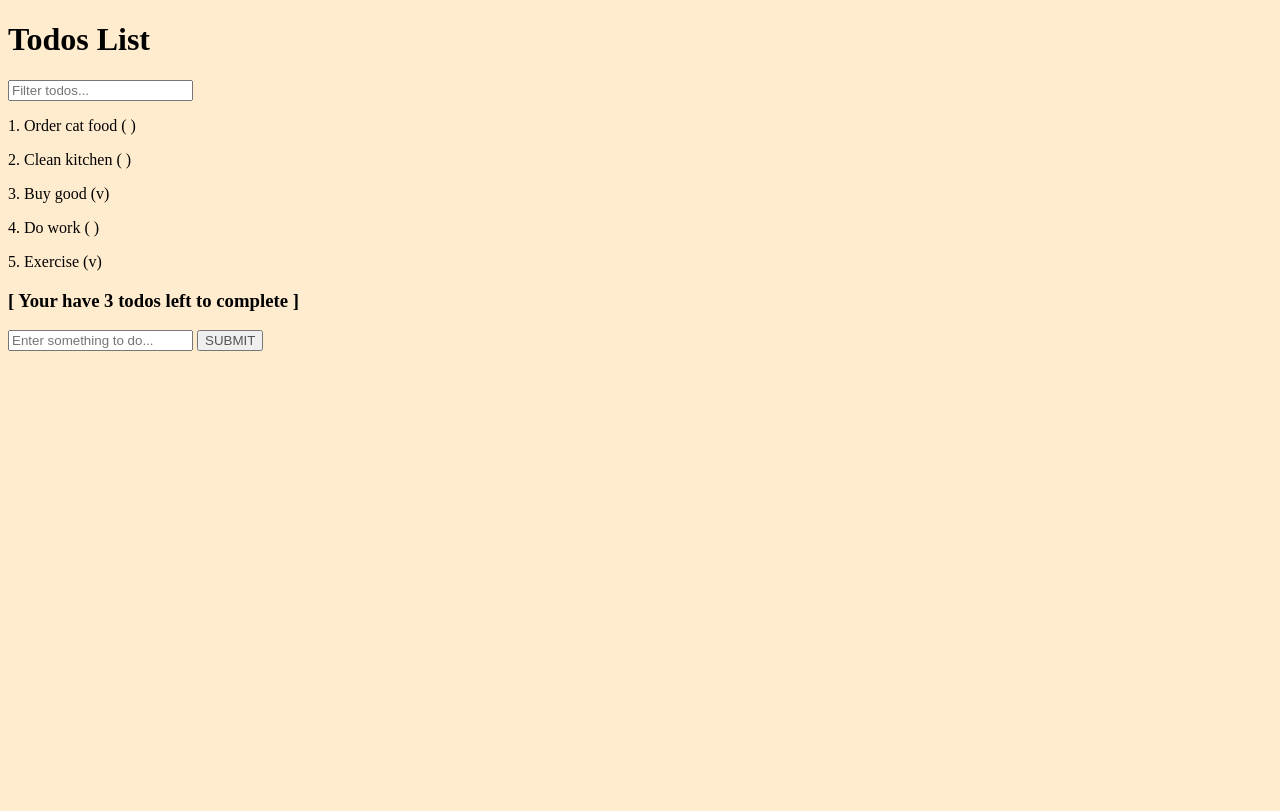
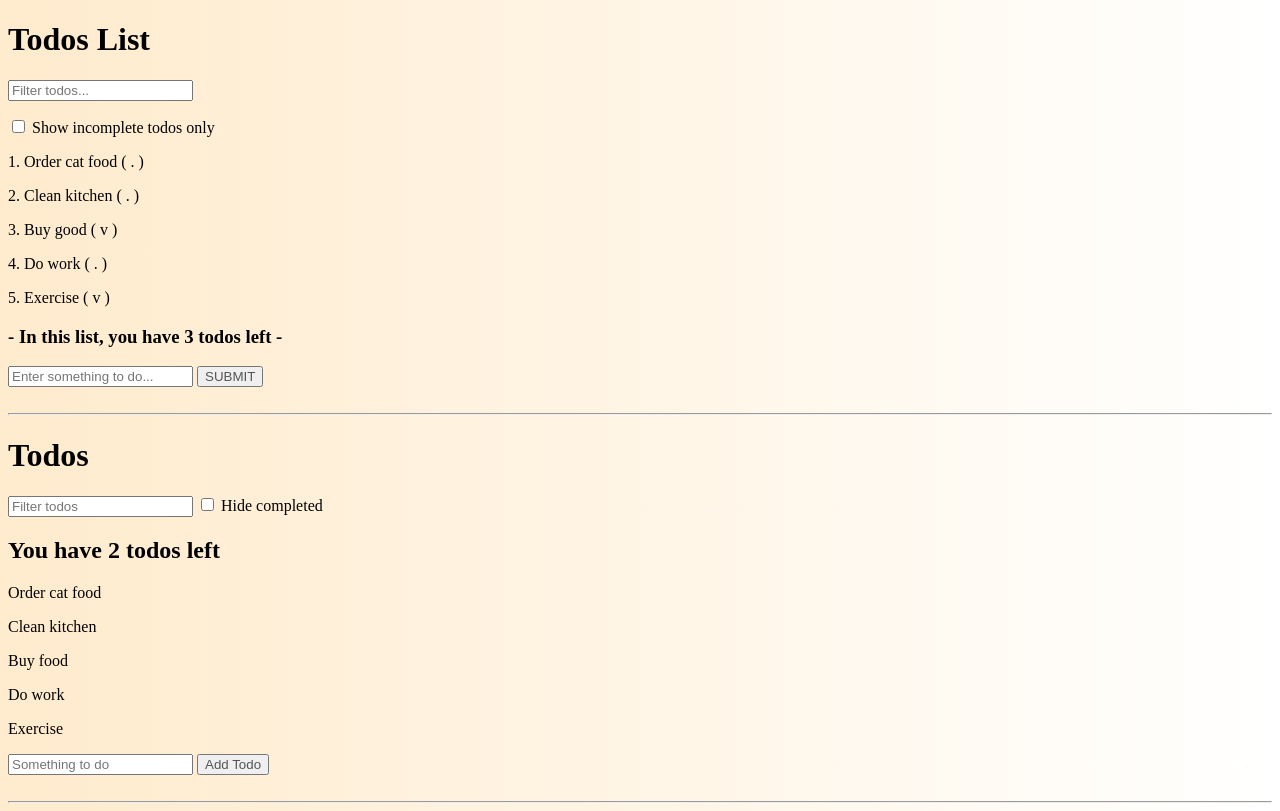
Before and after one commit to jinook929/js-bootcamp, a plain HTML site: page todo-app/index.html in a window 1280 px wide. Drawn offline with Linux system fonts and the light colour scheme.

Commit message:
add new todo function

```diff
--- a/todo-app/index.html
+++ b/todo-app/index.html
@@ -11,8 +11,13 @@
 
   <h1>Todos List</h1>
 
-  <div id="searchInput">
+  <div id="searchSetting">
     <input id="searchBox" type="text" placeholder="Filter todos...">
+    <p>
+      <label>
+        <input id="incompleteOnly" type="checkbox"> Show incomplete todos only
+      </label>
+    </p>
   </div>
 
   <div id="mainDisplay">
@@ -25,7 +30,23 @@
     <button id="addTodoBtn">SUBMIT</button>
   </form>
 
+  <script src="todoApp.js"></script>
 
-  <script src="todoApp.js"></script>
+<!-- ********************************************************* --><br><hr>
+
+  <h1>Todos</h1>
+  <input id="search-text" type="text" placeholder="Filter todos">
+  <label>
+      <input type="checkbox" id="hide-completed"> Hide completed
+  </label>
+  <div id="todos"></div>
+  <form id="new-todo">
+      <input type="text" placeholder="Something to do" name="text">
+      <button>Add Todo</button>
+  </form>
+  <script src="todo-app.js"></script>
+
+<!-- ********************************************************* --><br><hr>
+
 </body>
 </html>
--- a/todo-app/style.css
+++ b/todo-app/style.css
@@ -1,5 +1,5 @@
 body {
-  background: blanchedalmond;
+  background: linear-gradient(to right, blanchedalmond, white);
 }
 
 button {
--- /dev/null
+++ b/todo-app/todo-app.js
@@ -0,0 +1,69 @@
+const todoItems = [{
+  text: 'Order cat food',
+  completed: false
+}, {
+  text: 'Clean kitchen',
+  completed: true
+}, {
+  text: 'Buy food',
+  completed: true
+}, {
+  text: 'Do work',
+  completed: false
+}, {
+  text: 'Exercise',
+  completed: true
+}]
+
+const todoDisplay = document.querySelector('#todos');
+const filters = {
+  searchText: '',
+  hideCompleted: false
+}
+
+const renderTodos = (todos, filters) => {
+  const filteredTodos = todos.filter(todo => {
+    const searchTextMatch = todo.text.toLowerCase().includes(filters.searchText);
+    const hideCompletedMatch = !filters.hideCompleted || !todo.completed;
+
+    return searchTextMatch && hideCompletedMatch;
+  })
+
+  todoDisplay.innerHTML = '';
+
+  let incompleteTodos = filteredTodos.filter(todo => {
+    return !todo.completed
+  });
+
+  let summary = document.createElement('h2');
+  summary.textContent = `You have ${incompleteTodos.length} todos left`;
+  todoDisplay.appendChild(summary)
+
+  filteredTodos.forEach(todo => {
+    let p = document.createElement('p');
+    p.textContent = todo.text;
+    todoDisplay.appendChild(p);
+  });
+}
+
+renderTodos(todoItems, filters)
+
+document.querySelector('#search-text').addEventListener('input', (e) => {
+  filters.searchText = e.target.value;
+  renderTodos(todoItems, filters);
+})
+
+document.querySelector('#hide-completed').addEventListener('change', (e) => {
+  filters.hideCompleted = e.target.checked;
+  renderTodos(todoItems, filters);
+})
+
+document.querySelector('#new-todo').addEventListener('submit', (e) => {
+  e.preventDefault();
+  todoItems.push({
+    text: e.target.elements.text.value,
+    completed: false
+  })
+  renderTodos(todoItems, filters);
+  e.target.elements.text.value = '';
+})
--- a/todo-app/todoApp.js
+++ b/todo-app/todoApp.js
@@ -1,15 +1,4 @@
-// const paragraphs = document.querySelectorAll('p');
-// paragraphs.forEach(p => {
-//   if(p.textContent.includes('the')){
-//     p.remove();
-//   }
-// });
-
-// const newParagraph = document.createElement('p');
-// newParagraph.textContent = '===== A new paragraph from js file =====';
-// document.querySelector('body').appendChild(newParagraph);
-
-// Data Model ============================================================================
+// Data Model ===============================================================
 const todos = [
   {
     text: 'Order cat food',
@@ -33,102 +22,168 @@ const todos = [
   },
 ]
 
-// General variables ===============================================================
+// General variables
 const searchBox = document.querySelector('#searchBox');
+const incompleteOnly = document.querySelector('#incompleteOnly');
+const todosList = document.querySelector('#todosList');
 const leftTodos = document.querySelector('#leftTodos');
-const todosList = document.querySelector('#todosList');
-const inputBox = document.querySelector('#inputBox');
 const newTodoForm = document.querySelector('#newTodoForm');
-// const mainDisplay = document.querySelector('#mainDisplay');
-// const addTodoBtn = document.querySelector('#addTodoBtn');
-const filters = {
-  searchBoxValue: '',
-};
-let inputBoxValue;
-let summary = document.createElement('h3');
-let itemIndex;
-let incompleteTodos;
+let searchBoxValue = '';
+let filteredTodos = [];
 
-// Functions ===============================================================
-// Initial display function
-function init(todos) {
-  incompleteTodos = todos.filter(todo => !todo.completed)
-  summary.textContent = `[ Your have ${incompleteTodos.length} todos left to complete ]`;
-  leftTodos.appendChild(summary);
-  todoList(todos);
-}
-// Render appropriate todo list
-function todoList(todos) {
-  todos.forEach((todo, i) => {
-    let todoElement = document.createElement('p');
-    itemIndex = i + 1;
-    todoElement.textContent = `${itemIndex}. ${todo.text} (${todo.completed ? 'v' : ' '})`;
-    todosList.appendChild(todoElement);
-  });
-}
-// Remove main contents
-function removeContents() {
-  document.querySelector('h3').remove();
+const init = () => {
+  // Clear fields
   todosList.innerHTML = '';
-}
-// Add new todo
-function addNewTodo() {
-  itemIndex++;
-  todos.push({
-    text: inputBoxValue,
-    completed: false
+  leftTodos.innerHTML = '';
+  // Filter todos
+  if(!incompleteOnly.checked) {
+    filteredTodos = todos.filter(todo => todo.text.toLowerCase().includes(searchBoxValue.toLowerCase()));
+  } else {
+    filteredTodos = todos.filter(todo => todo.text.toLowerCase().includes(searchBoxValue.toLowerCase()) && !todo.completed);
+  }
+  // Render filtered todos
+  let indexId;
+  filteredTodos.forEach((todo, i) => {
+    indexId = i + 1;
+    let row = document.createElement('p');
+    row.textContent = `${indexId}. ${todo.text} ${todo.completed ? '( v )' : '( . )'}`;
+    todosList.appendChild(row)
   })
-  let newTodo = document.createElement('p');
-  newTodo.textContent = `${itemIndex}. ${todos[itemIndex-1].text} (${todos[itemIndex-1].completed ? 'v' : ' '})`;
-  todosList.appendChild(newTodo);
-  incompleteTodos = todos.filter(todo => !todo.completed);
-  summary.textContent = `[ Your have ${incompleteTodos.length} todos left to complete ]`;
-  inputBox.value = '';
-  document.querySelector('#searchBox').value = '';
+  // Render incomplete todos message
+  let incompletedTodos = filteredTodos.filter(todo => !todo.completed)
+  let summary = document.createElement('h3');
+  summary.textContent = `- In this list, you have ${incompletedTodos.length} ${incompletedTodos.length > 1 ? 'todos' : 'todo'} left -`;
+  leftTodos.appendChild(summary)
 }
 
-// Render ===============================================================
-// Initializing first display
-init(todos);
+// Initialize display
+init();
 
-// Handle searchBox change
-searchBox.addEventListener('keyup', (e) => {
-  filters.searchBoxValue = e.target.value.toLowerCase();
-  let filterTodos = todos.filter(todo => {
-    return todo.text.toLowerCase().includes(filters.searchBoxValue);
-  })
-  incompleteTodos = filterTodos.filter(todo => !todo.completed);
-  removeContents();
-  init(filterTodos);
-});
+// Handle searchbox
+searchBox.addEventListener('input', (e) => {
+  searchBoxValue = e.target.value;
+  init();
+})
 
-// Handle submit
+// Handle checkbox
+incompleteOnly.addEventListener('change', (e) => {
+  init();
+})
+
+// Handle new todo form
 newTodoForm.addEventListener('submit', (e) => {
   e.preventDefault();
-  inputBoxValue = inputBox.value;
-  // inputBoxValue = e.target.elements.newTodo.value;
-  if(inputBoxValue) {
-    removeContents();
-    init(todos);
-    addNewTodo();
-  }
+  todos.push({
+    text: e.target.elements.newTodo.value,
+    completed: false,
+  })
+  init();
+  e.target.elements.newTodo.value = '';
 })
 
-// // Handle inputBox change
-// inputBox.addEventListener('keyup', (e) => {
-//   inputBoxValue = e.target.value;
-//   if(e.which === 13) {
-//     removeContents();
-//     init(todos);
-//     addNewTodo();
-//   };
+// // General variables ===============================================================
+// const searchBox = document.querySelector('#searchBox');
+// const incompleteOnly = document.querySelector('#incompleteOnly');
+// const leftTodos = document.querySelector('#leftTodos');
+// const todosList = document.querySelector('#todosList');
+// const inputBox = document.querySelector('#inputBox');
+// const newTodoForm = document.querySelector('#newTodoForm');
+// // const mainDisplay = document.querySelector('#mainDisplay');
+// // const addTodoBtn = document.querySelector('#addTodoBtn');
+// const filters = {
+//   searchBoxValue: '',
+// };
+// let inputBoxValue;
+// let summary = document.createElement('h3');
+// let itemIndex;
+// let incompleteTodos;
+
+// // Functions ===============================================================
+// // Initial display function
+// function init(todos) {
+//   incompleteTodos = todos.filter(todo => !todo.completed)
+//   summary.textContent = `[ Your have ${incompleteTodos.length} todos left to complete ]`;
+//   leftTodos.appendChild(summary); console.log(incompleteOnly.checked)
+//   // if(incompleteOnly.value) {todos = incompleteTodos}
+//   todoList(todos);
+// }
+// // Render appropriate todo list
+// function todoList(todos) {
+//   todos.forEach((todo, i) => {
+//     let todoElement = document.createElement('p');
+//     itemIndex = i + 1;
+//     todoElement.textContent = `${itemIndex}. ${todo.text} (${todo.completed ? 'v' : ' '})`;
+//     todosList.appendChild(todoElement);
+//   });
+// }
+// // Remove main contents
+// function removeContents() {
+//   document.querySelector('h3').remove();
+//   todosList.innerHTML = '';
+// }
+// // Add new todo
+// function addNewTodo() {
+//   itemIndex++;
+//   todos.push({
+//     text: inputBoxValue,
+//     completed: false
+//   })
+//   let newTodo = document.createElement('p');
+//   newTodo.textContent = `${itemIndex}. ${todos[itemIndex-1].text} (${todos[itemIndex-1].completed ? 'v' : ' '})`;
+//   todosList.appendChild(newTodo);
+//   incompleteTodos = todos.filter(todo => !todo.completed);
+//   summary.textContent = `[ Your have ${incompleteTodos.length} todos left to complete ]`;
+//   inputBox.value = '';
+//   document.querySelector('#searchBox').value = '';
+// }
+
+// // Render ===============================================================
+// // Initializing first display
+// init(todos);
+
+// // Handle searchBox change
+// searchBox.addEventListener('keyup', (e) => {
+//   filters.searchBoxValue = e.target.value.toLowerCase();
+//   let filterTodos = todos.filter(todo => {
+//     return todo.text.toLowerCase().includes(filters.searchBoxValue);
+//   })
+//   incompleteTodos = filterTodos.filter(todo => !todo.completed);
+//   removeContents();
+//   init(filterTodos);
 // });
 
-// // Handle addTodoButton click
-// addTodoBtn.addEventListener('click', () => {
+// // Handle submit
+// newTodoForm.addEventListener('submit', (e) => {
+//   e.preventDefault();
+//   inputBoxValue = inputBox.value;
+//   // inputBoxValue = e.target.elements.newTodo.value;
 //   if(inputBoxValue) {
 //     removeContents();
 //     init(todos);
 //     addNewTodo();
 //   }
-// });
+// })
+
+// incompleteOnly.addEventListener('change', (e) => {
+//   removeContents();
+//   init(todos);
+// })
+
+// // // Handle inputBox change
+// // inputBox.addEventListener('keyup', (e) => {
+// //   inputBoxValue = e.target.value;
+// //   if(e.which === 13) {
+// //     removeContents();
+// //     init(todos);
+// //     addNewTodo();
+// //   };
+// // });
+
+// // // Handle addTodoButton click
+// // addTodoBtn.addEventListener('click', () => {
+// //   if(inputBoxValue) {
+// //     removeContents();
+// //     init(todos);
+// //     addNewTodo();
+// //   }
+// // });
```
